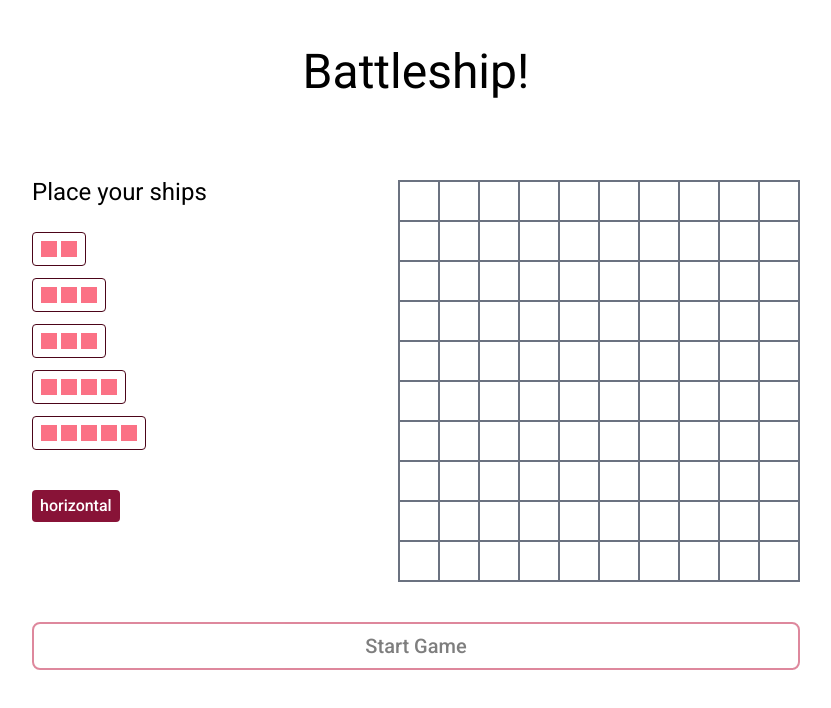
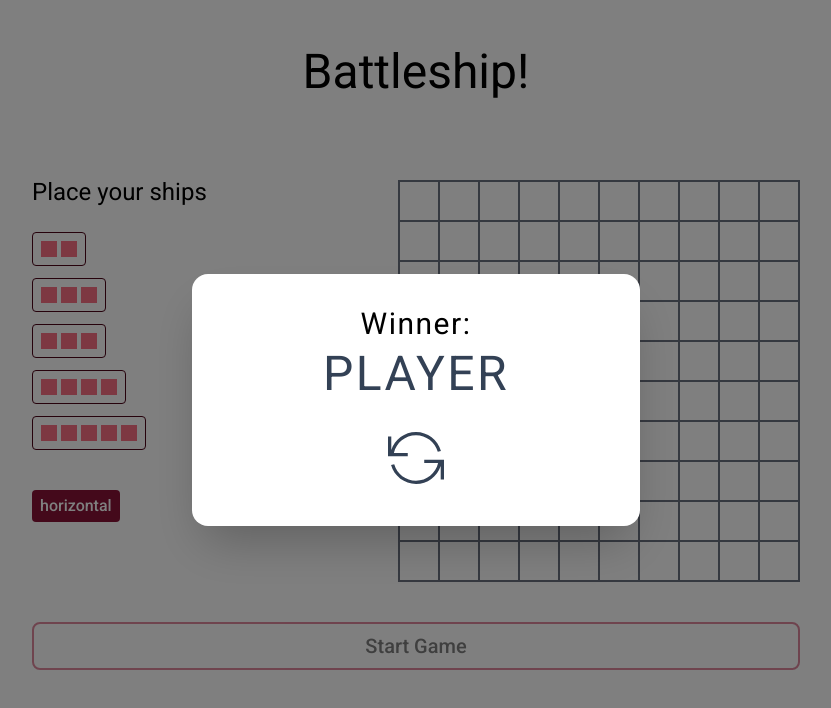
Before and after one commit to marcin10lw/battleship, a React (Vite) app: page / in a window 1280 px wide. Shown: the top 708 px of the page, without its empty margins (224-1055 px from the left). Built offline with nearby package versions, Linux system fonts and the light colour scheme.

Commit message:
created ResultBackdrop

```diff
--- a/src/App.tsx
+++ b/src/App.tsx
@@ -1,6 +1,7 @@
 import useBattleship from './hooks/useBattleship';
 import SelectShips from './components/SelectShips';
 import Game from './components/Game';
+import ResultBackdrop from './components/ResultBackdrop';
 
 function App() {
   const {
@@ -38,6 +39,8 @@ function App() {
           startGame={startGame}
         />
       )}
+
+      <ResultBackdrop playAgain={playAgain} />
     </main>
   );
 }
--- a/src/components/PlayAgain.tsx
+++ b/src/components/PlayAgain.tsx
@@ -8,7 +8,7 @@ const PlayAgain = ({ onClick }: PlayAgainProps) => {
   return (
     <button
       onClick={onClick}
-      className="block h-8 w-8 transition-transform duration-300 hover:-rotate-45"
+      className={`block w-full  transition-transform duration-300 hover:-rotate-45`}
     >
       <TfiReload />
     </button>
--- /dev/null
+++ b/src/components/ResultBackdrop.tsx
@@ -0,0 +1,23 @@
+import PlayAgain from './PlayAgain';
+
+type ResultBackdropProps = {
+  playAgain: () => void;
+};
+
+const ResultBackdrop = ({ playAgain }: ResultBackdropProps) => {
+  return (
+    <div className="fixed inset-0 flex items-center justify-center bg-[hsl(0deg_0%_0%_/_50%)] px-5">
+      <div className="animate-pop aspect-video w-full max-w-md rounded-2xl bg-white p-8 text-center shadow-2xl">
+        <span className="block text-2xl tracking-wider lg:text-3xl">Winner:</span>
+        <span className="mt-2 block text-4xl tracking-wider text-slate-700 lg:text-5xl">
+          PLAYER
+        </span>
+        <div className="mx-auto mt-6 flex w-11 justify-center text-slate-700 lg:mt-8 lg:w-14">
+          <PlayAgain onClick={playAgain} />
+        </div>
+      </div>
+    </div>
+  );
+};
+
+export default ResultBackdrop;
--- a/tailwind.config.js
+++ b/tailwind.config.js
@@ -8,6 +8,15 @@ export default {
         hit: '#ff5050',
         miss: '#46545f',
       },
+      keyframes: {
+        pop: {
+          '0%': { transform: 'scale(0.5)', opacity: 0 },
+          '100%': { transform: 'scale(1)', opacity: 100 },
+        },
+      },
+      animation: {
+        pop: 'pop 400ms',
+      },
     },
   },
   plugins: [],
```
